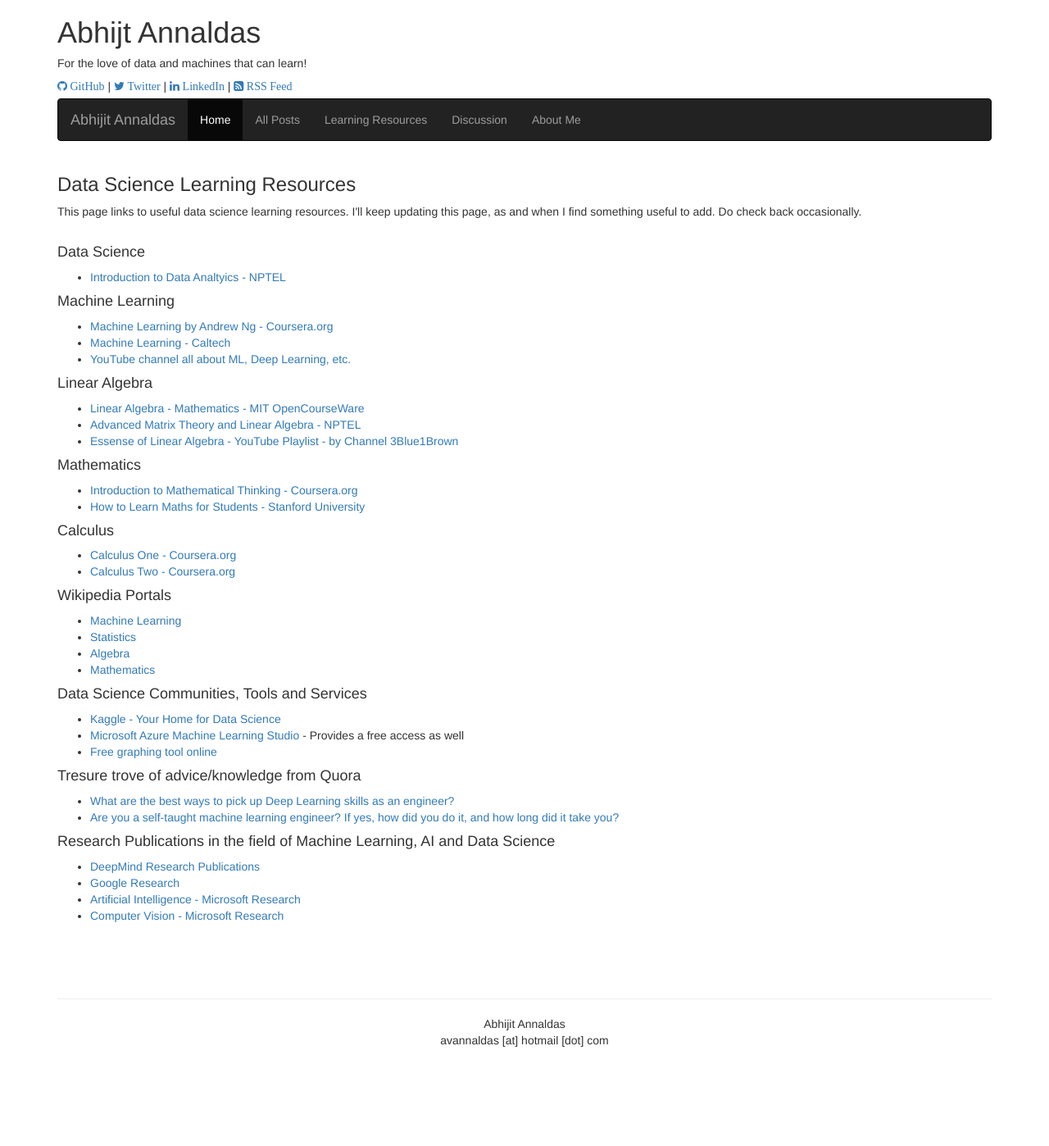
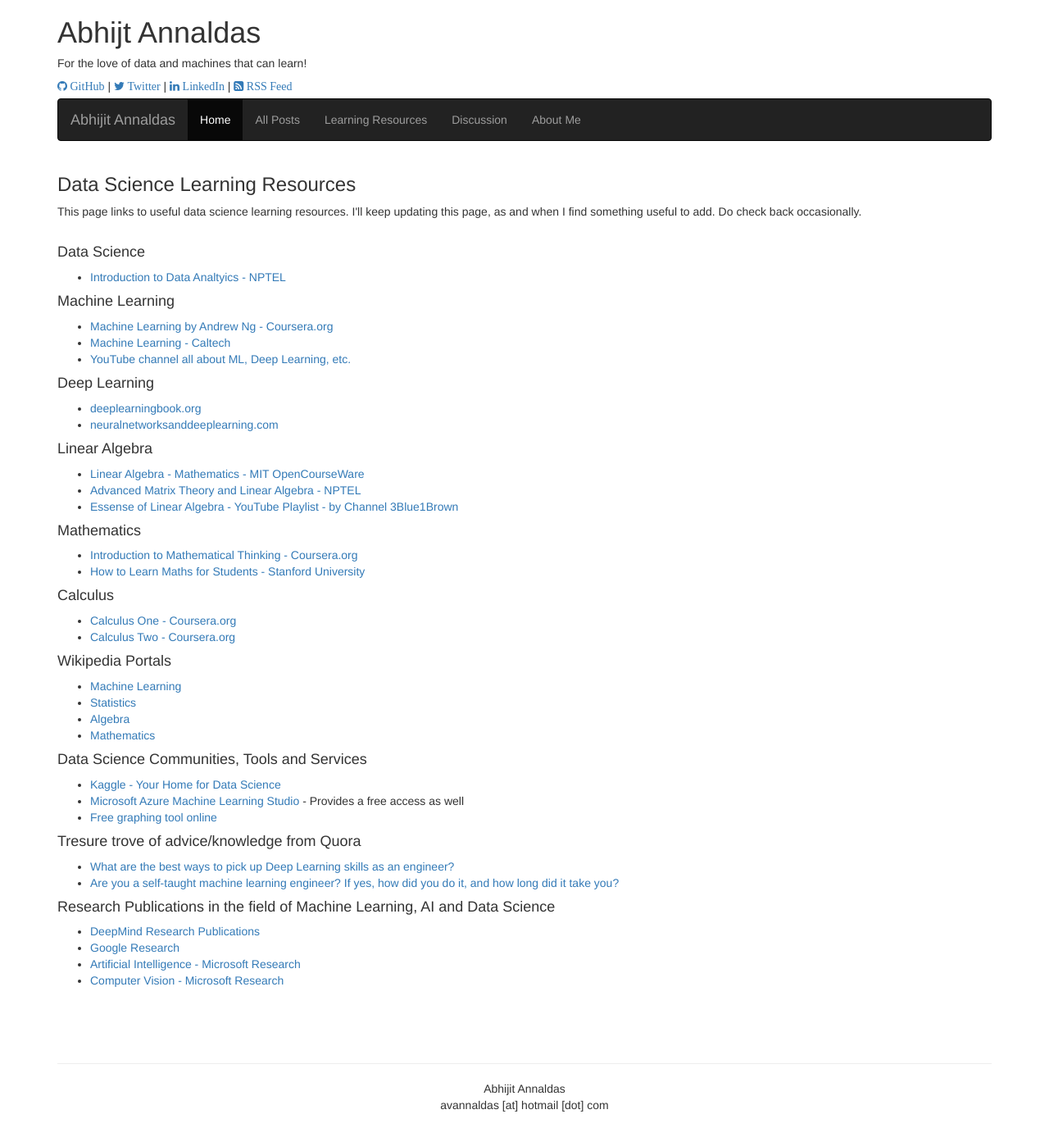
Before and after one commit to devm1023/ML_project, a Jekyll site: the page built from pages/useful-stuff.html, in a window 1280 px wide. Shown: the whole page at 82% size. Built offline with Jekyll 4.4.1, drawn with Linux system fonts in a browser that asks for light colours; nearby versions of some CDN libraries; comment, search, counter and statistics services are not loaded; before the commit the page ends 1319 px from its top, so only the background shows below that.

Commit message:
deep learning resources

```diff
--- a/pages/useful-stuff.html
+++ b/pages/useful-stuff.html
@@ -16,6 +16,11 @@
 	<li><A href="https://www.coursera.org/learn/machine-learning" target="_blank">Machine Learning by Andrew Ng - Coursera.org</A></li>
 	<li><A href="https://www.youtube.com/playlist?list=PLD63A284B7615313A" target="_blank">Machine Learning - Caltech</A></li>
 	<li><A href="https://www.youtube.com/channel/UCWN3xxRkmTPmbKwht9FuE5A/featured" target="_blank">YouTube channel all about ML, Deep Learning, etc.</A></li>
+</ul>
+<h4>Deep Learning</h4>
+<ul>
+	<li><A href="http://www.deeplearningbook.org/" target="_blank">deeplearningbook.org</A></li>
+	<li><A href="http://neuralnetworksanddeeplearning.com/" target="_blank">neuralnetworksanddeeplearning.com</A></li>
 </ul>
 <h4>Linear Algebra</h4>
 <ul>
```
